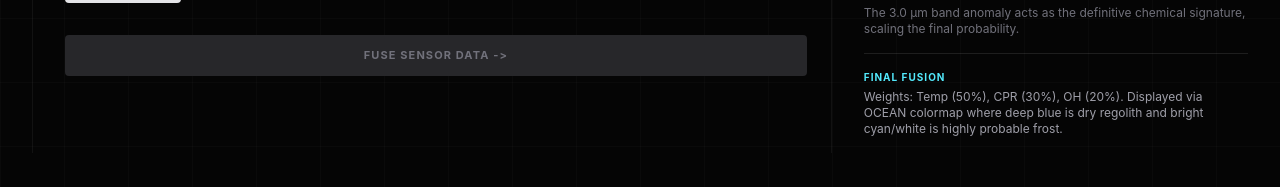
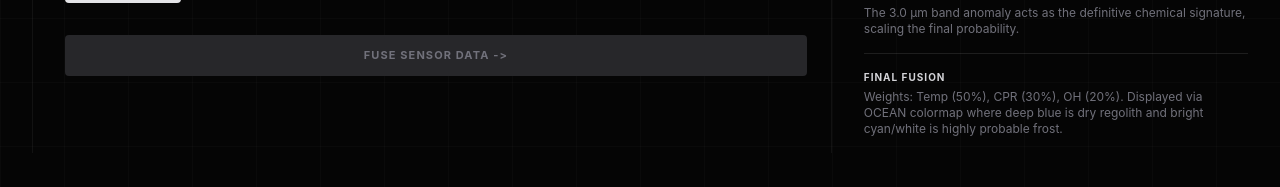
Before and after one commit to Vansh-Baranwal/SIH-Internal-Round-2, a React (Vite) app in the folder web/: page /water-ice in a window 1280 px wide. Shown: the part 558-745 px from the top of the page. Built offline with nearby package versions, Linux system fonts and the light colour scheme; no server answers; a web font is replaced by a local one.

Commit message:
style: change final fusion text color to match the white/zinc theme

```diff
--- a/web/src/pages/WaterIceIntelligence.tsx
+++ b/web/src/pages/WaterIceIntelligence.tsx
@@ -134,8 +134,8 @@ export function WaterIceIntelligence() {
                 </div>
                 <div className="h-px bg-white/10" />
                 <div>
-                  <p className="text-[10px] font-bold text-cyan-300 uppercase tracking-widest">Final Fusion</p>
-                  <p className="text-xs text-zinc-400 mt-1">Weights: Temp (50%), CPR (30%), OH (20%). Displayed via OCEAN colormap where deep blue is dry regolith and bright cyan/white is highly probable frost.</p>
+                  <p className="text-[10px] font-bold text-zinc-300 uppercase tracking-widest">Final Fusion</p>
+                  <p className="text-xs text-zinc-500 mt-1">Weights: Temp (50%), CPR (30%), OH (20%). Displayed via OCEAN colormap where deep blue is dry regolith and bright cyan/white is highly probable frost.</p>
                 </div>
               </div>
             </div>
```
